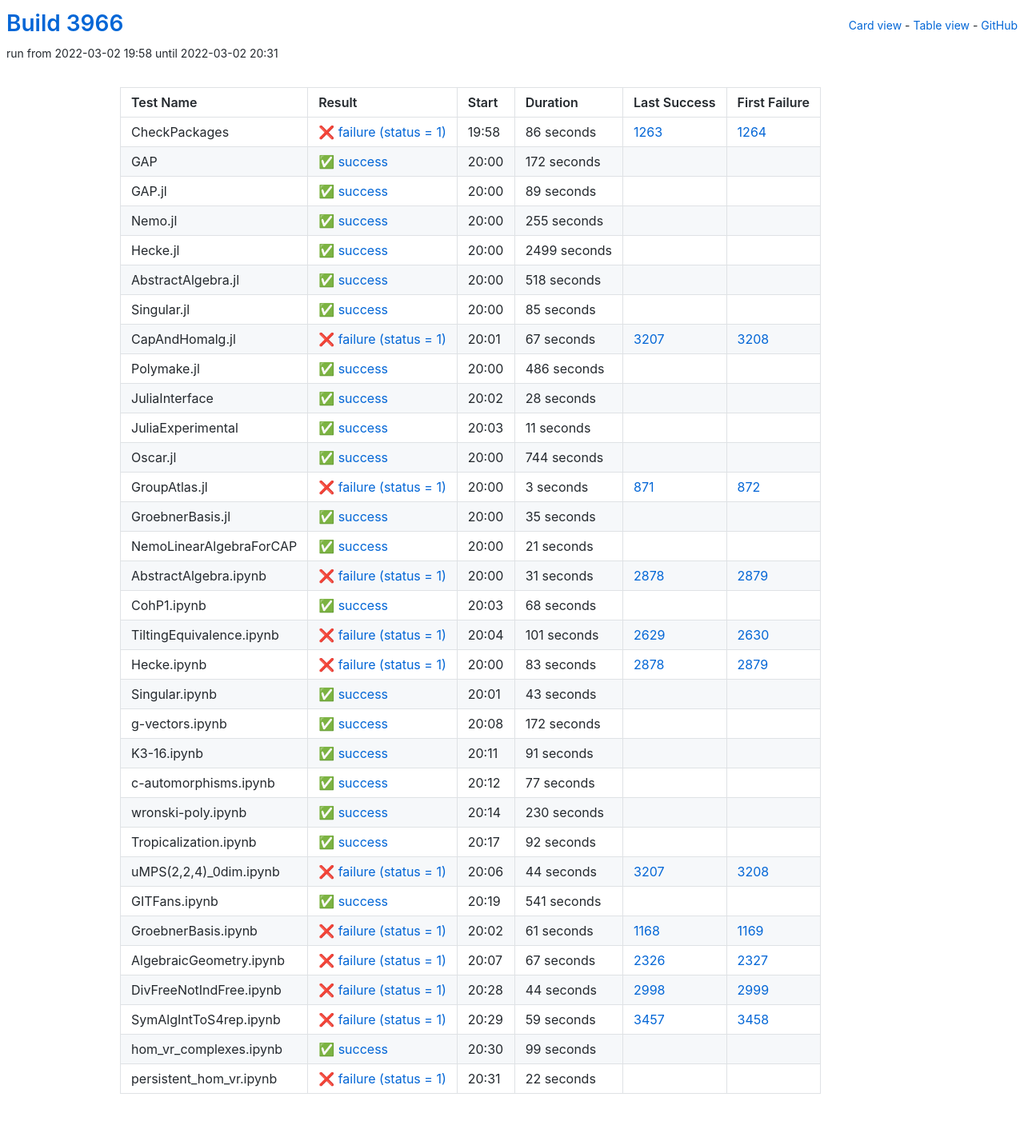
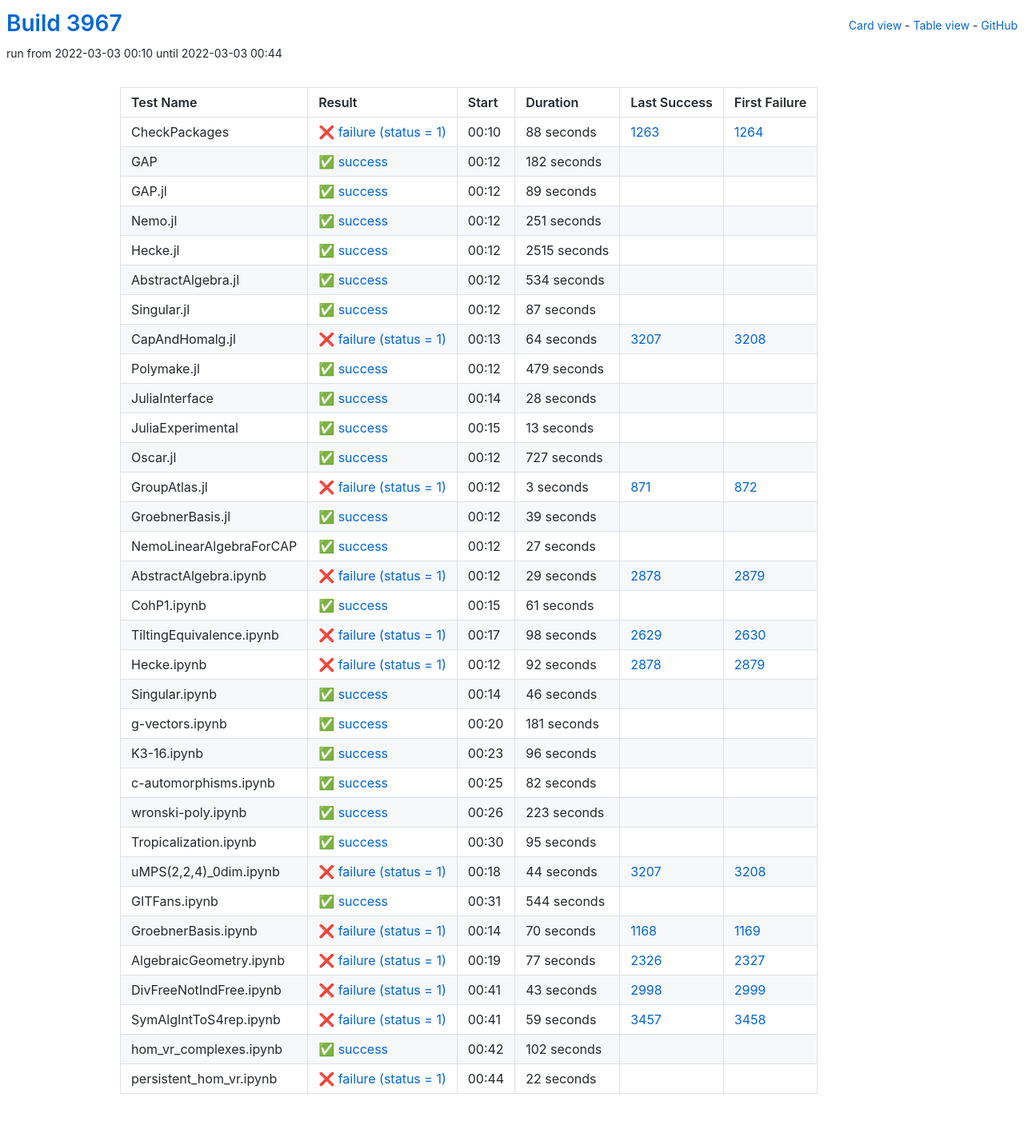
Before and after one commit to oscar-system/oscar-ci-status-stable, a Jekyll site: the page built from table.html, in a window 1280 px wide. Shown: the whole page at 80% size. Built offline with Jekyll 4.4.1, drawn with Linux system fonts in a browser that asks for light colours.

Commit message:
Build #3967

```diff
--- a/_data/ci.yml
+++ b/_data/ci.yml
@@ -1,6 +1,6 @@
 ---
-build: 3966
-build_url: https://oscarci.mathematik.uni-kl.de/job/oscar-stable/3966/
+build: 3967
+build_url: https://oscarci.mathematik.uni-kl.de/job/oscar-stable/3967/
 job: oscar-stable
 organization: oscar-system
 repo: oscar-ci-status-stable
@@ -8,32 +8,32 @@ repourl: https://github.com/oscar-system/oscar-ci-status-stable
 tests:
 - name: CheckPackages
   id: checkpackages
-  log: https://oscarci.mathematik.uni-kl.de/job/oscar-stable/3966/artifact/logs/build-3966/CheckPackages.log
-  start: 2022-03-02 19:58
+  log: https://oscarci.mathematik.uni-kl.de/job/oscar-stable/3967/artifact/logs/build-3967/CheckPackages.log
+  start: 2022-03-03 00:10
   success: false
   exitcode: 1
   status: failure
-  duration: 86
+  duration: 88
   last_success: 1263
   last_success_url: https://oscarci.mathematik.uni-kl.de/job/oscar-stable/1263/
   first_failure: 1264
   first_failure_url: https://oscarci.mathematik.uni-kl.de/job/oscar-stable/1264/
 - name: GAP
   id: gap
-  log: https://oscarci.mathematik.uni-kl.de/job/oscar-stable/3966/artifact/logs/build-3966/GAP.log
-  start: 2022-03-02 20:00
+  log: https://oscarci.mathematik.uni-kl.de/job/oscar-stable/3967/artifact/logs/build-3967/GAP.log
+  start: 2022-03-03 00:12
   success: true
   exitcode: 0
   status: success
-  duration: 172
+  duration: 182
   last_success: false
   last_success_url:
   first_failure: false
   first_failure_url:
 - name: GAP.jl
   id: gap-jl
-  log: https://oscarci.mathematik.uni-kl.de/job/oscar-stable/3966/artifact/logs/build-3966/GAP.jl.log
-  start: 2022-03-02 20:00
+  log: https://oscarci.mathematik.uni-kl.de/job/oscar-stable/3967/artifact/logs/build-3967/GAP.jl.log
+  start: 2022-03-03 00:12
   success: true
   exitcode: 0
   status: success
@@ -44,80 +44,80 @@ tests:
   first_failure_url:
 - name: Nemo.jl
   id: nemo-jl
-  log: https://oscarci.mathematik.uni-kl.de/job/oscar-stable/3966/artifact/logs/build-3966/Nemo.jl.log
-  start: 2022-03-02 20:00
+  log: https://oscarci.mathematik.uni-kl.de/job/oscar-stable/3967/artifact/logs/build-3967/Nemo.jl.log
+  start: 2022-03-03 00:12
   success: true
   exitcode: 0
   status: success
-  duration: 255
+  duration: 251
   last_success: false
   last_success_url:
   first_failure: false
   first_failure_url:
 - name: Hecke.jl
   id: hecke-jl
-  log: https://oscarci.mathematik.uni-kl.de/job/oscar-stable/3966/artifact/logs/build-3966/Hecke.jl.log
-  start: 2022-03-02 20:00
+  log: https://oscarci.mathematik.uni-kl.de/job/oscar-stable/3967/artifact/logs/build-3967/Hecke.jl.log
+  start: 2022-03-03 00:12
   success: true
   exitcode: 0
   status: success
-  duration: 2499
+  duration: 2515
   last_success: false
   last_success_url:
   first_failure: false
   first_failure_url:
 - name: AbstractAlgebra.jl
   id: abstractalgebra-jl
-  log: https://oscarci.mathematik.uni-kl.de/job/oscar-stable/3966/artifact/logs/build-3966/AbstractAlgebra.jl.log
-  start: 2022-03-02 20:00
+  log: https://oscarci.mathematik.uni-kl.de/job/oscar-stable/3967/artifact/logs/build-3967/AbstractAlgebra.jl.log
+  start: 2022-03-03 00:12
   success: true
   exitcode: 0
   status: success
-  duration: 518
+  duration: 534
   last_success: false
   last_success_url:
   first_failure: false
   first_failure_url:
 - name: Singular.jl
   id: singular-jl
-  log: https://oscarci.mathematik.uni-kl.de/job/oscar-stable/3966/artifact/logs/build-3966/Singular.jl.log
-  start: 2022-03-02 20:00
+  log: https://oscarci.mathematik.uni-kl.de/job/oscar-stable/3967/artifact/logs/build-3967/Singular.jl.log
+  start: 2022-03-03 00:12
   success: true
   exitcode: 0
   status: success
-  duration: 85
+  duration: 87
   last_success: false
   last_success_url:
   first_failure: false
   first_failure_url:
 - name: CapAndHomalg.jl
   id: capandhomalg-jl
-  log: https://oscarci.mathematik.uni-kl.de/job/oscar-stable/3966/artifact/logs/build-3966/CapAndHomalg.jl.log
-  start: 2022-03-02 20:01
+  log: https://oscarci.mathematik.uni-kl.de/job/oscar-stable/3967/artifact/logs/build-3967/CapAndHomalg.jl.log
+  start: 2022-03-03 00:13
   success: false
   exitcode: 1
   status: failure
-  duration: 67
+  duration: 64
   last_success: 3207
   last_success_url: https://oscarci.mathematik.uni-kl.de/job/oscar-stable/3207/
   first_failure: 3208
   first_failure_url: https://oscarci.mathematik.uni-kl.de/job/oscar-stable/3208/
 - name: Polymake.jl
   id: polymake-jl
-  log: https://oscarci.mathematik.uni-kl.de/job/oscar-stable/3966/artifact/logs/build-3966/Polymake.jl.log
-  start: 2022-03-02 20:00
+  log: https://oscarci.mathematik.uni-kl.de/job/oscar-stable/3967/artifact/logs/build-3967/Polymake.jl.log
+  start: 2022-03-03 00:12
   success: true
   exitcode: 0
   status: success
-  duration: 486
+  duration: 479
   last_success: false
   last_success_url:
   first_failure: false
   first_failure_url:
 - name: JuliaInterface
   id: juliainterface
-  log: https://oscarci.mathematik.uni-kl.de/job/oscar-stable/3966/artifact/logs/build-3966/JuliaInterface.log
-  start: 2022-03-02 20:02
+  log: https://oscarci.mathematik.uni-kl.de/job/oscar-stable/3967/artifact/logs/build-3967/JuliaInterface.log
+  start: 2022-03-03 00:14
   success: true
   exitcode: 0
   status: success
@@ -128,32 +128,32 @@ tests:
   first_failure_url:
 - name: JuliaExperimental
   id: juliaexperimental
-  log: https://oscarci.mathematik.uni-kl.de/job/oscar-stable/3966/artifact/logs/build-3966/JuliaExperimental.log
-  start: 2022-03-02 20:03
+  log: https://oscarci.mathematik.uni-kl.de/job/oscar-stable/3967/artifact/logs/build-3967/JuliaExperimental.log
+  start: 2022-03-03 00:15
   success: true
   exitcode: 0
   status: success
-  duration: 11
+  duration: 13
   last_success: false
   last_success_url:
   first_failure: false
   first_failure_url:
 - name: Oscar.jl
   id: oscar-jl
-  log: https://oscarci.mathematik.uni-kl.de/job/oscar-stable/3966/artifact/logs/build-3966/Oscar.jl.log
-  start: 2022-03-02 20:00
+  log: https://oscarci.mathematik.uni-kl.de/job/oscar-stable/3967/artifact/logs/build-3967/Oscar.jl.log
+  start: 2022-03-03 00:12
   success: true
   exitcode: 0
   status: success
-  duration: 744
+  duration: 727
   last_success: false
   last_success_url:
   first_failure: false
   first_failure_url:
 - name: GroupAtlas.jl
   id: groupatlas-jl
-  log: https://oscarci.mathematik.uni-kl.de/job/oscar-stable/3966/artifact/logs/build-3966/GroupAtlas.jl.log
-  start: 2022-03-02 20:00
+  log: https://oscarci.mathematik.uni-kl.de/job/oscar-stable/3967/artifact/logs/build-3967/GroupAtlas.jl.log
+  start: 2022-03-03 00:12
   success: false
   exitcode: 1
   status: failure
@@ -164,152 +164,152 @@ tests:
   first_failure_url: https://oscarci.mathematik.uni-kl.de/job/oscar-stable/872/
 - name: GroebnerBasis.jl
   id: groebnerbasis-jl
-  log: https://oscarci.mathematik.uni-kl.de/job/oscar-stable/3966/artifact/logs/build-3966/GroebnerBasis.jl.log
-  start: 2022-03-02 20:00
+  log: https://oscarci.mathematik.uni-kl.de/job/oscar-stable/3967/artifact/logs/build-3967/GroebnerBasis.jl.log
+  start: 2022-03-03 00:12
   success: true
   exitcode: 0
   status: success
-  duration: 35
+  duration: 39
   last_success: false
   last_success_url:
   first_failure: false
   first_failure_url:
 - name: NemoLinearAlgebraForCAP
   id: nemolinearalgebraforcap
-  log: https://oscarci.mathematik.uni-kl.de/job/oscar-stable/3966/artifact/logs/build-3966/NemoLinearAlgebraForCAP.log
-  start: 2022-03-02 20:00
+  log: https://oscarci.mathematik.uni-kl.de/job/oscar-stable/3967/artifact/logs/build-3967/NemoLinearAlgebraForCAP.log
+  start: 2022-03-03 00:12
   success: true
   exitcode: 0
   status: success
-  duration: 21
+  duration: 27
   last_success: false
   last_success_url:
   first_failure: false
   first_failure_url:
 - name: AbstractAlgebra.ipynb
   id: abstractalgebra-ipynb
-  log: https://oscarci.mathematik.uni-kl.de/job/oscar-stable/3966/artifact/logs/build-3966/AbstractAlgebra.ipynb.log
-  start: 2022-03-02 20:00
+  log: https://oscarci.mathematik.uni-kl.de/job/oscar-stable/3967/artifact/logs/build-3967/AbstractAlgebra.ipynb.log
+  start: 2022-03-03 00:12
   success: false
   exitcode: 1
   status: failure
-  duration: 31
+  duration: 29
   last_success: 2878
   last_success_url: https://oscarci.mathematik.uni-kl.de/job/oscar-stable/2878/
   first_failure: 2879
   first_failure_url: https://oscarci.mathematik.uni-kl.de/job/oscar-stable/2879/
 - name: CohP1.ipynb
   id: cohp1-ipynb
-  log: https://oscarci.mathematik.uni-kl.de/job/oscar-stable/3966/artifact/logs/build-3966/CohP1.ipynb.log
-  start: 2022-03-02 20:03
+  log: https://oscarci.mathematik.uni-kl.de/job/oscar-stable/3967/artifact/logs/build-3967/CohP1.ipynb.log
+  start: 2022-03-03 00:15
   success: true
   exitcode: 0
   status: success
-  duration: 68
+  duration: 61
   last_success: false
   last_success_url:
   first_failure: false
   first_failure_url:
 - name: TiltingEquivalence.ipynb
   id: tiltingequivalence-ipynb
-  log: https://oscarci.mathematik.uni-kl.de/job/oscar-stable/3966/artifact/logs/build-3966/TiltingEquivalence.ipynb.log
-  start: 2022-03-02 20:04
+  log: https://oscarci.mathematik.uni-kl.de/job/oscar-stable/3967/artifact/logs/build-3967/TiltingEquivalence.ipynb.log
+  start: 2022-03-03 00:17
   success: false
   exitcode: 1
   status: failure
-  duration: 101
+  duration: 98
   last_success: 2629
   last_success_url: https://oscarci.mathematik.uni-kl.de/job/oscar-stable/2629/
   first_failure: 2630
   first_failure_url: https://oscarci.mathematik.uni-kl.de/job/oscar-stable/2630/
 - name: Hecke.ipynb
   id: hecke-ipynb
-  log: https://oscarci.mathematik.uni-kl.de/job/oscar-stable/3966/artifact/logs/build-3966/Hecke.ipynb.log
-  start: 2022-03-02 20:00
+  log: https://oscarci.mathematik.uni-kl.de/job/oscar-stable/3967/artifact/logs/build-3967/Hecke.ipynb.log
+  start: 2022-03-03 00:12
   success: false
   exitcode: 1
   status: failure
-  duration: 83
+  duration: 92
   last_success: 2878
   last_success_url: https://oscarci.mathematik.uni-kl.de/job/oscar-stable/2878/
   first_failure: 2879
   first_failure_url: https://oscarci.mathematik.uni-kl.de/job/oscar-stable/2879/
 - name: Singular.ipynb
   id: singular-ipynb
-  log: https://oscarci.mathematik.uni-kl.de/job/oscar-stable/3966/artifact/logs/build-3966/Singular.ipynb.log
-  start: 2022-03-02 20:01
+  log: https://oscarci.mathematik.uni-kl.de/job/oscar-stable/3967/artifact/logs/build-3967/Singular.ipynb.log
+  start: 2022-03-03 00:14
   success: true
   exitcode: 0
   status: success
-  duration: 43
+  duration: 46
   last_success: false
   last_success_url:
   first_failure: false
   first_failure_url:
 - name: g-vectors.ipynb
   id: g-vectors-ipynb
-  log: https://oscarci.mathematik.uni-kl.de/job/oscar-stable/3966/artifact/logs/build-3966/g-vectors.ipynb.log
-  start: 2022-03-02 20:08
+  log: https://oscarci.mathematik.uni-kl.de/job/oscar-stable/3967/artifact/logs/build-3967/g-vectors.ipynb.log
+  start: 2022-03-03 00:20
   success: true
   exitcode: 0
   status: success
-  duration: 172
+  duration: 181
   last_success: false
   last_success_url:
   first_failure: false
   first_failure_url:
 - name: K3-16.ipynb
   id: k3-16-ipynb
-  log: https://oscarci.mathematik.uni-kl.de/job/oscar-stable/3966/artifact/logs/build-3966/K3-16.ipynb.log
-  start: 2022-03-02 20:11
+  log: https://oscarci.mathematik.uni-kl.de/job/oscar-stable/3967/artifact/logs/build-3967/K3-16.ipynb.log
+  start: 2022-03-03 00:23
   success: true
   exitcode: 0
   status: success
-  duration: 91
+  duration: 96
   last_success: false
   last_success_url:
   first_failure: false
   first_failure_url:
 - name: c-automorphisms.ipynb
   id: c-automorphisms-ipynb
-  log: https://oscarci.mathematik.uni-kl.de/job/oscar-stable/3966/artifact/logs/build-3966/c-automorphisms.ipynb.log
-  start: 2022-03-02 20:12
+  log: https://oscarci.mathematik.uni-kl.de/job/oscar-stable/3967/artifact/logs/build-3967/c-automorphisms.ipynb.log
+  start: 2022-03-03 00:25
   success: true
   exitcode: 0
   status: success
-  duration: 77
+  duration: 82
   last_success: false
   last_success_url:
   first_failure: false
   first_failure_url:
 - name: wronski-poly.ipynb
   id: wronski-poly-ipynb
-  log: https://oscarci.mathematik.uni-kl.de/job/oscar-stable/3966/artifact/logs/build-3966/wronski-poly.ipynb.log
-  start: 2022-03-02 20:14
+  log: https://oscarci.mathematik.uni-kl.de/job/oscar-stable/3967/artifact/logs/build-3967/wronski-poly.ipynb.log
+  start: 2022-03-03 00:26
   success: true
   exitcode: 0
   status: success
-  duration: 230
+  duration: 223
   last_success: false
   last_success_url:
   first_failure: false
   first_failure_url:
 - name: Tropicalization.ipynb
   id: tropicalization-ipynb
-  log: https://oscarci.mathematik.uni-kl.de/job/oscar-stable/3966/artifact/logs/build-3966/Tropicalization.ipynb.log
-  start: 2022-03-02 20:17
+  log: https://oscarci.mathematik.uni-kl.de/job/oscar-stable/3967/artifact/logs/build-3967/Tropicalization.ipynb.log
+  start: 2022-03-03 00:30
   success: true
   exitcode: 0
   status: success
-  duration: 92
+  duration: 95
   last_success: false
   last_success_url:
   first_failure: false
   first_failure_url:
 - name: uMPS(2,2,4)_0dim.ipynb
   id: umps-2-2-4-0dim-ipynb
-  log: https://oscarci.mathematik.uni-kl.de/job/oscar-stable/3966/artifact/logs/build-3966/uMPS-2-2-4-_0dim.ipynb.log
-  start: 2022-03-02 20:06
+  log: https://oscarci.mathematik.uni-kl.de/job/oscar-stable/3967/artifact/logs/build-3967/uMPS-2-2-4-_0dim.ipynb.log
+  start: 2022-03-03 00:18
   success: false
   exitcode: 1
   status: failure
@@ -320,56 +320,56 @@ tests:
   first_failure_url: https://oscarci.mathematik.uni-kl.de/job/oscar-stable/3208/
 - name: GITFans.ipynb
   id: gitfans-ipynb
-  log: https://oscarci.mathematik.uni-kl.de/job/oscar-stable/3966/artifact/logs/build-3966/GITFans.ipynb.log
-  start: 2022-03-02 20:19
+  log: https://oscarci.mathematik.uni-kl.de/job/oscar-stable/3967/artifact/logs/build-3967/GITFans.ipynb.log
+  start: 2022-03-03 00:31
   success: true
   exitcode: 0
   status: success
-  duration: 541
+  duration: 544
   last_success: false
   last_success_url:
   first_failure: false
   first_failure_url:
 - name: GroebnerBasis.ipynb
   id: groebnerbasis-ipynb
-  log: https://oscarci.mathematik.uni-kl.de/job/oscar-stable/3966/artifact/logs/build-3966/GroebnerBasis.ipynb.log
-  start: 2022-03-02 20:02
+  log: https://oscarci.mathematik.uni-kl.de/job/oscar-stable/3967/artifact/logs/build-3967/GroebnerBasis.ipynb.log
+  start: 2022-03-03 00:14
   success: false
   exitcode: 1
   status: failure
-  duration: 61
+  duration: 70
   last_success: 1168
   last_success_url: https://oscarci.mathematik.uni-kl.de/job/oscar-stable/1168/
   first_failure: 1169
   first_failure_url: https://oscarci.mathematik.uni-kl.de/job/oscar-stable/1169/
 - name: AlgebraicGeometry.ipynb
   id: algebraicgeometry-ipynb
-  log: https://oscarci.mathematik.uni-kl.de/job/oscar-stable/3966/artifact/logs/build-3966/AlgebraicGeometry.ipynb.log
-  start: 2022-03-02 20:07
+  log: https://oscarci.mathematik.uni-kl.de/job/oscar-stable/3967/artifact/logs/build-3967/AlgebraicGeometry.ipynb.log
+  start: 2022-03-03 00:19
   success: false
   exitcode: 1
   status: failure
-  duration: 67
+  duration: 77
   last_success: 2326
   last_success_url: https://oscarci.mathematik.uni-kl.de/job/oscar-stable/2326/
   first_failure: 2327
   first_failure_url: https://oscarci.mathematik.uni-kl.de/job/oscar-stable/2327/
 - name: DivFreeNotIndFree.ipynb
   id: divfreenotindfree-ipynb
-  log: https://oscarci.mathematik.uni-kl.de/job/oscar-stable/3966/artifact/logs/build-3966/DivFreeNotIndFree.ipynb.log
-  start: 2022-03-02 20:28
+  log: https://oscarci.mathematik.uni-kl.de/job/oscar-stable/3967/artifact/logs/build-3967/DivFreeNotIndFree.ipynb.log
+  start: 2022-03-03 00:41
   success: false
   exitcode: 1
   status: failure
-  duration: 44
+  duration: 43
   last_success: 2998
   last_success_url: https://oscarci.mathematik.uni-kl.de/job/oscar-stable/2998/
   first_failure: 2999
   first_failure_url: https://oscarci.mathematik.uni-kl.de/job/oscar-stable/2999/
 - name: SymAlgIntToS4rep.ipynb
   id: symalginttos4rep-ipynb
-  log: https://oscarci.mathematik.uni-kl.de/job/oscar-stable/3966/artifact/logs/build-3966/SymAlgIntToS4rep.ipynb.log
-  start: 2022-03-02 20:29
+  log: https://oscarci.mathematik.uni-kl.de/job/oscar-stable/3967/artifact/logs/build-3967/SymAlgIntToS4rep.ipynb.log
+  start: 2022-03-03 00:41
   success: false
   exitcode: 1
   status: failure
@@ -380,20 +380,20 @@ tests:
   first_failure_url: https://oscarci.mathematik.uni-kl.de/job/oscar-stable/3458/
 - name: hom_vr_complexes.ipynb
   id: hom-vr-complexes-ipynb
-  log: https://oscarci.mathematik.uni-kl.de/job/oscar-stable/3966/artifact/logs/build-3966/hom_vr_complexes.ipynb.log
-  start: 2022-03-02 20:30
+  log: https://oscarci.mathematik.uni-kl.de/job/oscar-stable/3967/artifact/logs/build-3967/hom_vr_complexes.ipynb.log
+  start: 2022-03-03 00:42
   success: true
   exitcode: 0
   status: success
-  duration: 99
+  duration: 102
   last_success: false
   last_success_url:
   first_failure: false
   first_failure_url:
 - name: persistent_hom_vr.ipynb
   id: persistent-hom-vr-ipynb
-  log: https://oscarci.mathematik.uni-kl.de/job/oscar-stable/3966/artifact/logs/build-3966/persistent_hom_vr.ipynb.log
-  start: 2022-03-02 20:31
+  log: https://oscarci.mathematik.uni-kl.de/job/oscar-stable/3967/artifact/logs/build-3967/persistent_hom_vr.ipynb.log
+  start: 2022-03-03 00:44
   success: false
   exitcode: 1
   status: failure
```
Also changed, not shown: README.md.
